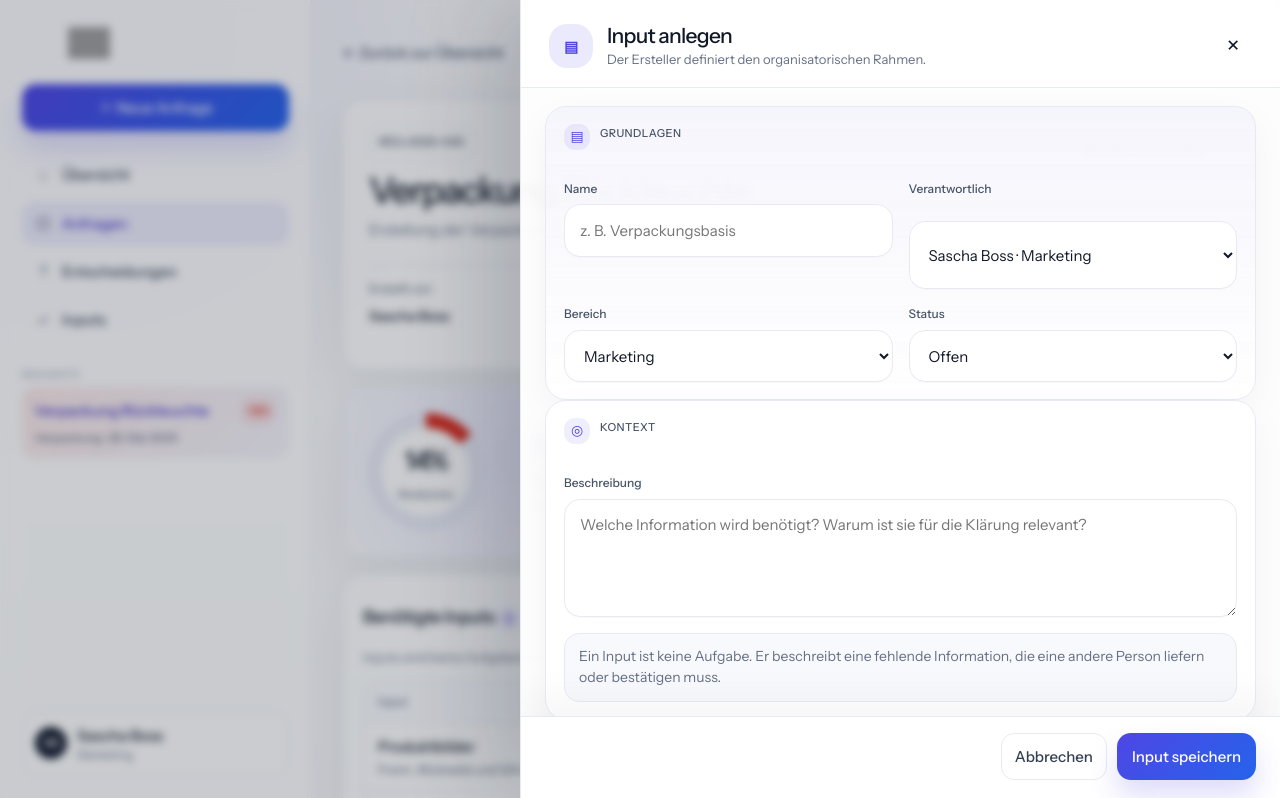
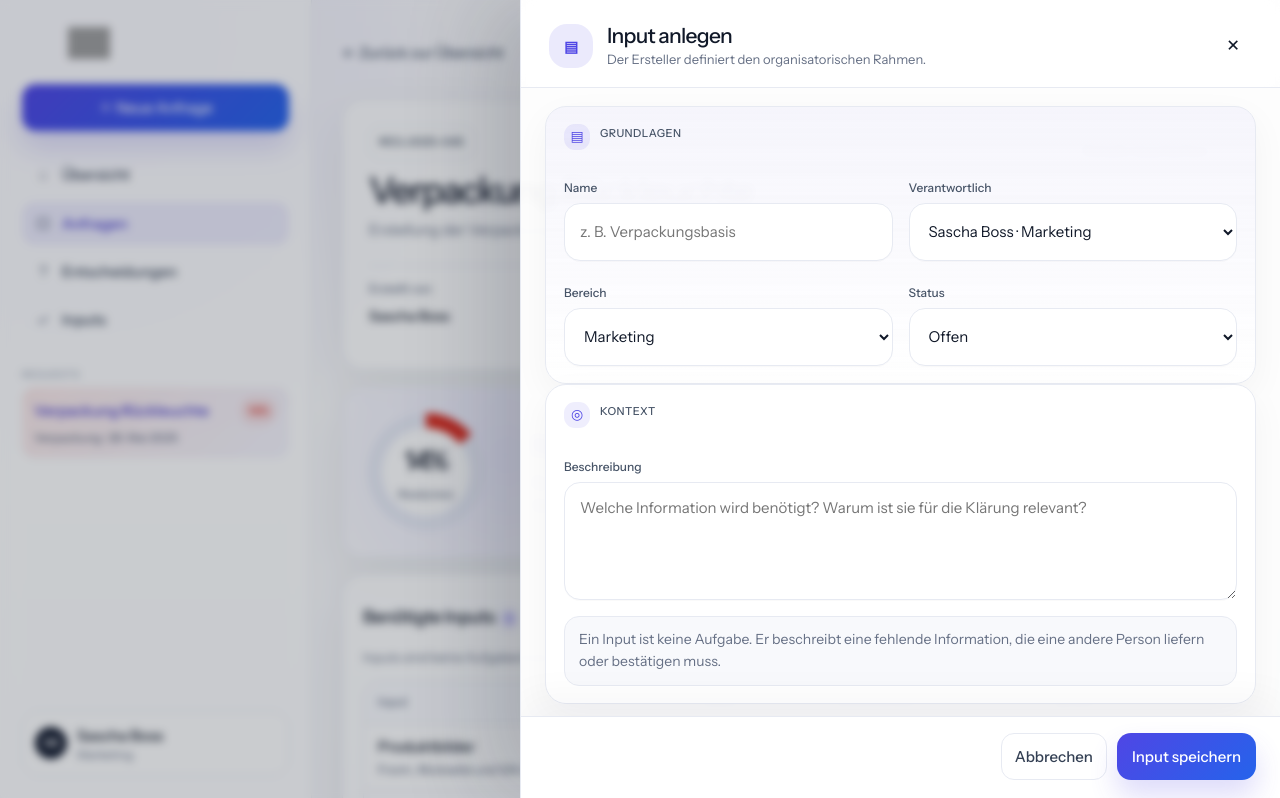
Before and after one commit to jarkazlabs/readyness, a plain HTML site: page index.html in a window 1280 px wide. Both pictures are taken after a click on the button "＋ Input hinzufügen". Shown: the top 798 px of the page. Drawn offline with Linux system fonts and the light colour scheme; grey boxes are pictures that could not be loaded.

Commit message:
Fix input form field alignment

```diff
--- a/css/app.css
+++ b/css/app.css
@@ -333,3 +333,38 @@ select.invalid{
   from{opacity:0;transform:translateY(4px) scale(.985)}
   to{opacity:1;transform:translateY(0) scale(1)}
 }
+
+/* Readyness v29: align refined create/edit form fields */
+.refined-form-grid{
+  align-items:start;
+}
+.refined-form-grid > .field{
+  align-self:start;
+  align-content:start;
+  align-items:stretch;
+  gap:8px;
+  min-width:0;
+}
+.refined-form-grid > .field label{
+  margin:0;
+  line-height:1.25;
+}
+.refined-form-grid > .field input,
+.refined-form-grid > .field select{
+  box-sizing:border-box;
+  width:100%;
+  height:58px;
+  min-height:58px;
+  line-height:1.25;
+}
+.refined-form-grid > .field select{
+  display:block;
+}
+.refined-form-grid > .field .field-error:empty{
+  min-height:0;
+  margin:0;
+}
+.refined-form-grid > .field .field-error:not(:empty){
+  min-height:18px;
+  margin:4px 0 0;
+}
```
